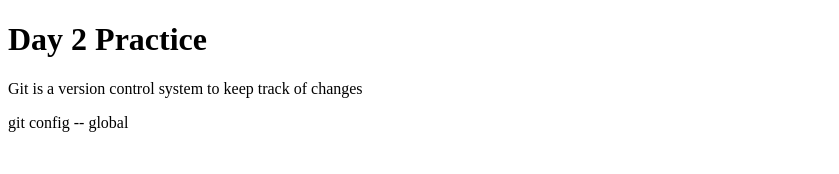
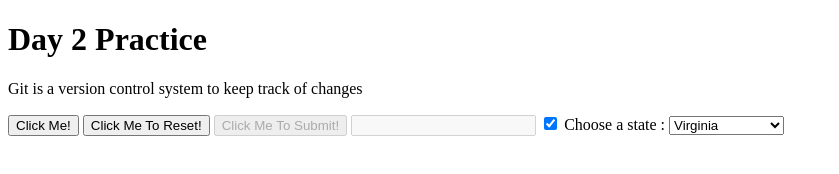
Before and after one commit to elnara717/frontend, a plain HTML site: page practice.html in a window 1280 px wide. Shown: the whole page, without its empty margins (0-839 px from the left). Drawn offline with Linux system fonts and the light colour scheme.

Commit message:
button and dropdown

```diff
--- a/practice.html
+++ b/practice.html
@@ -12,5 +12,26 @@
 
     <p>Git is a version control system to keep track of changes</p>
 
-    git config -- global
+    <!-- Here is how we can use button element -->
+    <button type="button">Click Me!</button>
+    <button type="reset">Click Me To Reset!</button>
+    <button type="submit" disabled >Click Me To Submit!</button>
+
+    <input type="text" disabled>
+    <input type="checkbox" checked>
+
+    <label for="state">Choose a state :</label>
+
+    <select name="State" id="state">
+        <option value="VA">Virginia</option>
+        <option value="NY">New York</option>
+        <option value="DC">Washington DC</option>
+        <option value="MD">Maryland</option>
+
+
+    </select>
+
+
+
+</body>
 </html>
```
